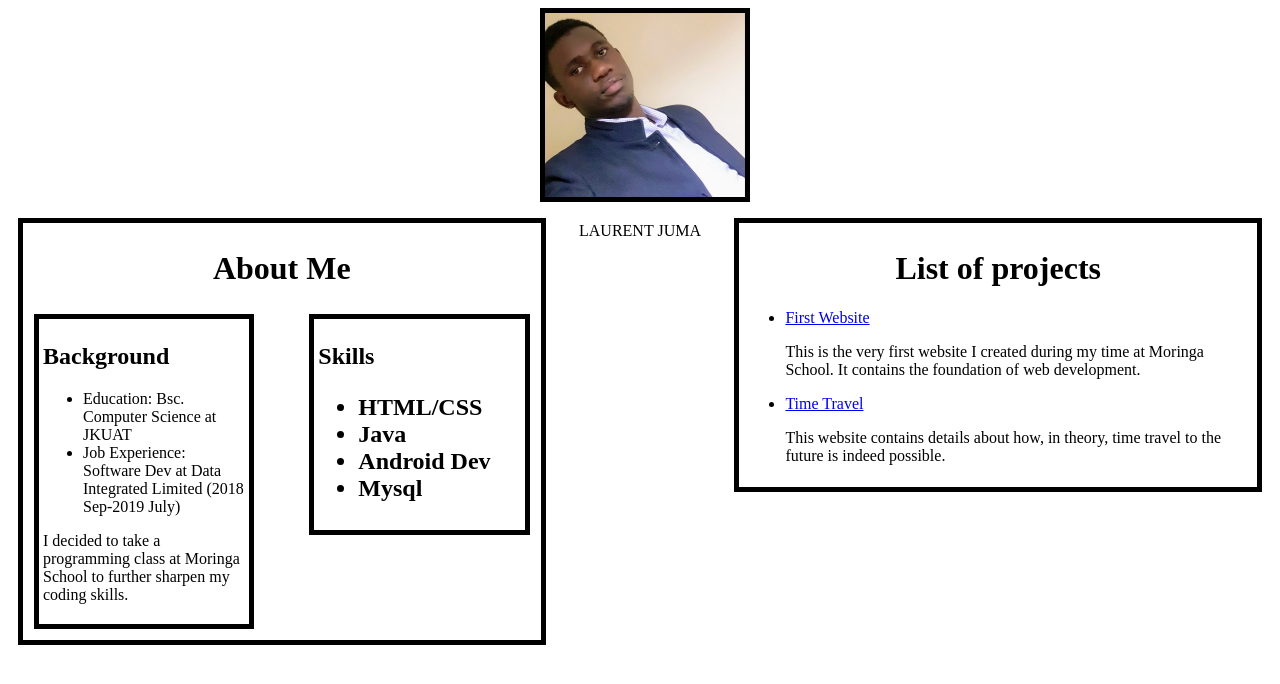
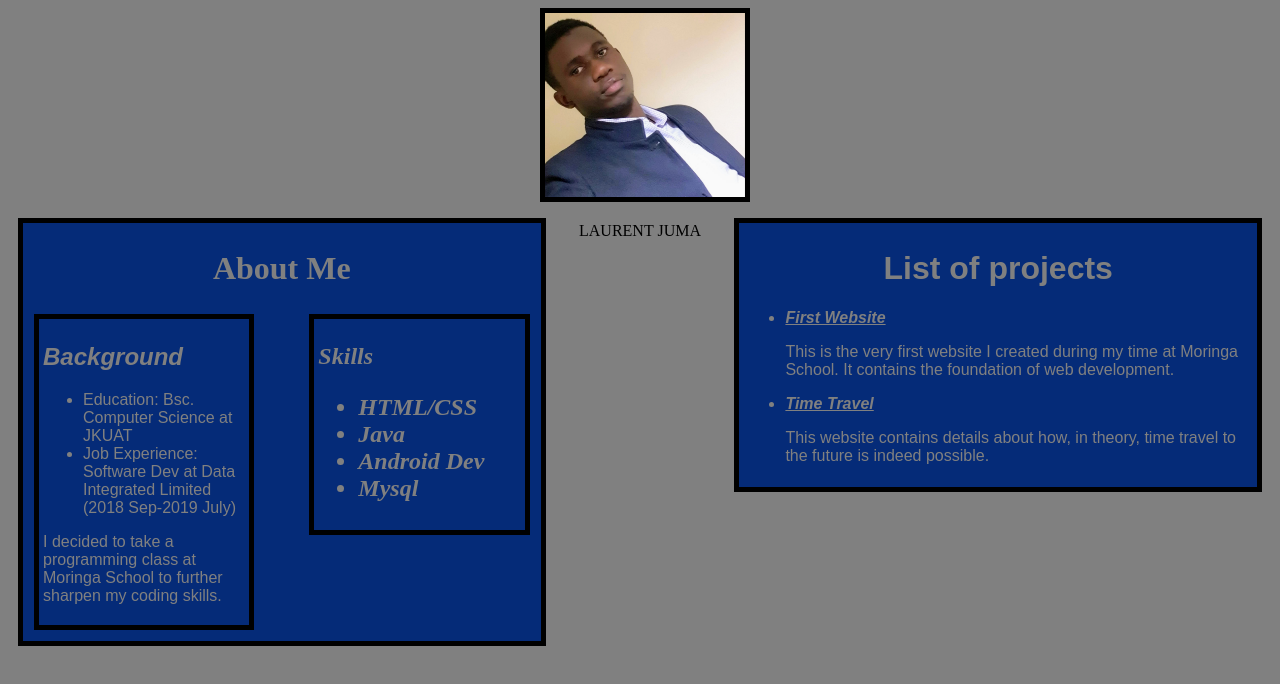
Before and after one commit to Laurent-c4/portfolio, a plain HTML site: page index.html in a window 1280 px wide. Drawn offline with Linux system fonts and the light colour scheme.

Commit message:
Add background color to divs and body

```diff
--- a/css/styles.css
+++ b/css/styles.css
@@ -18,6 +18,8 @@
   border: 5px solid black;
   padding: 6px;
   margin: 10px;
+  background-color: #052B78;
+  color: grey;
 }
 .projects {
   float: right;
@@ -25,9 +27,16 @@
   border: 5px solid black;
   padding: 6px;
   margin: 10px;
+  background-color: #052B78;
+  color: grey;
+  font-family: sans-serif;
 }
 h1 {
   text-align: center;
+}
+h2 {
+  font-style: italic;
+  font-weight: bold;
 }
 .background {
   float: left;
@@ -35,6 +44,7 @@ h1 {
   border: 5px solid black;
   padding: 4px;
   margin: 5px;
+  font-family: sans-serif;
 
 }
 .skills {
@@ -45,3 +55,11 @@ h1 {
   margin: 5px;
 
 }
+body {
+  background-color: grey;
+}
+a {
+  color: grey;
+  font-style: italic;
+  font-weight: bold;
+}
```
